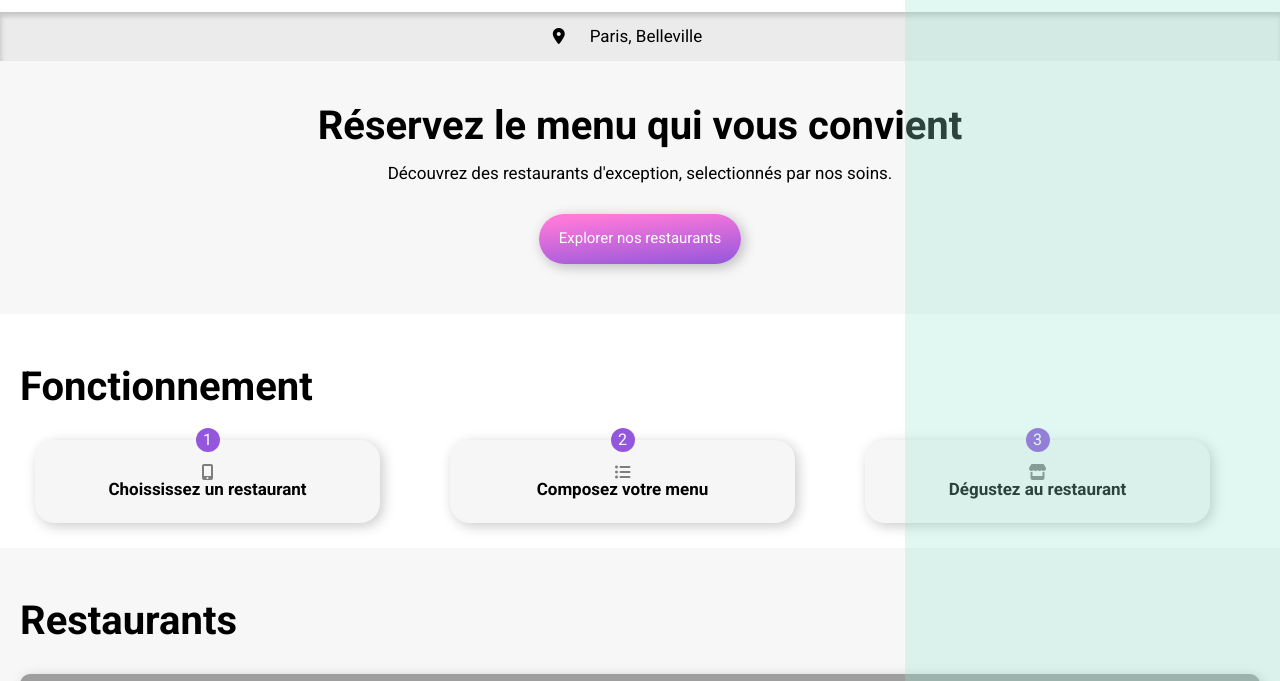
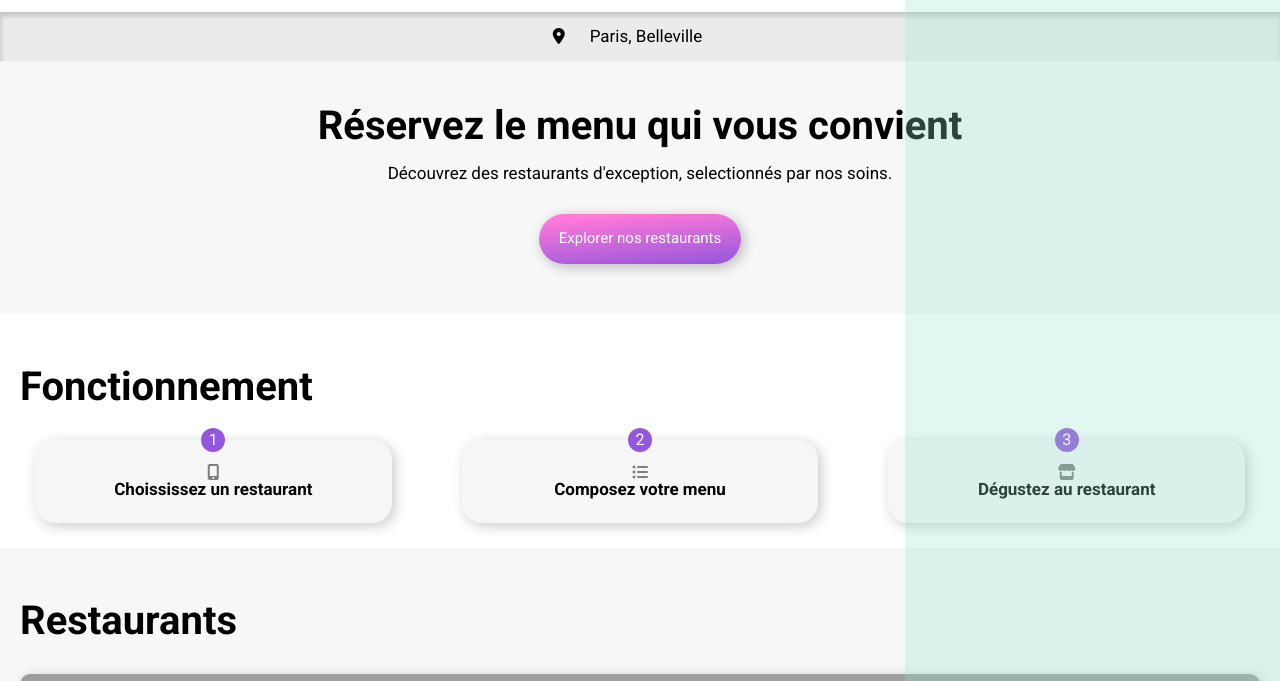
Before and after one commit to cbourgouin/P3_Site_Ohmyfood, a website: page index.html in a window 1280 px wide. Shown: the part 108-789 px from the top of the page. Drawn offline with Linux system fonts and the light colour scheme; grey boxes are pictures that could not be loaded; a web font is replaced by a local one.

Commit message:
maj responsive

```diff
--- a/sass/pages/_accueil.scss
+++ b/sass/pages/_accueil.scss
@@ -101,7 +101,6 @@
             @include tablette-size {
                 display: flex;
                 flex-direction: row;
-                margin-right: 35px;
             }
         }
     }
@@ -159,6 +158,7 @@
         &__description {
             font-weight: bold;
             @include tablette-size {
+                text-align: center;
                 margin: 0;
                 top: -12px;
             }
```
Also changed, not shown: public/css/style.css, 1 other file.
